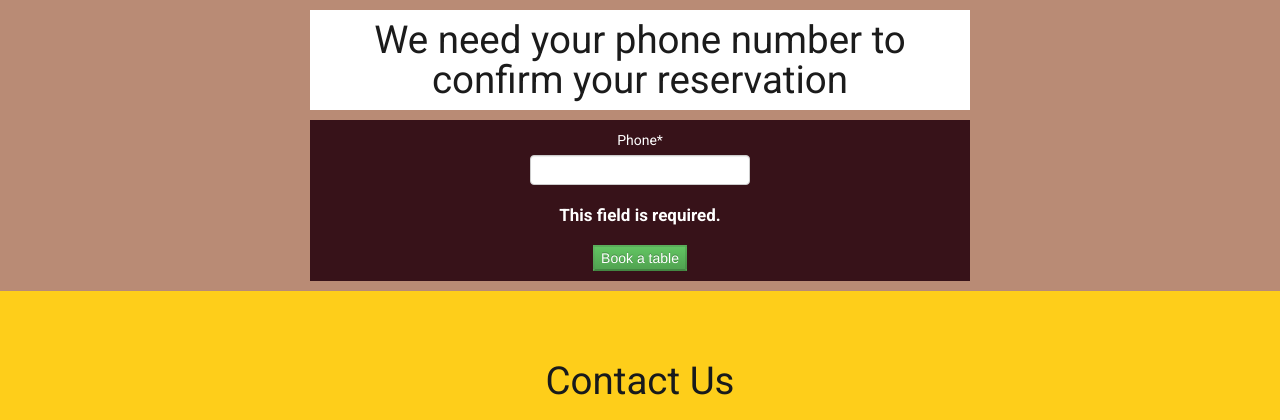
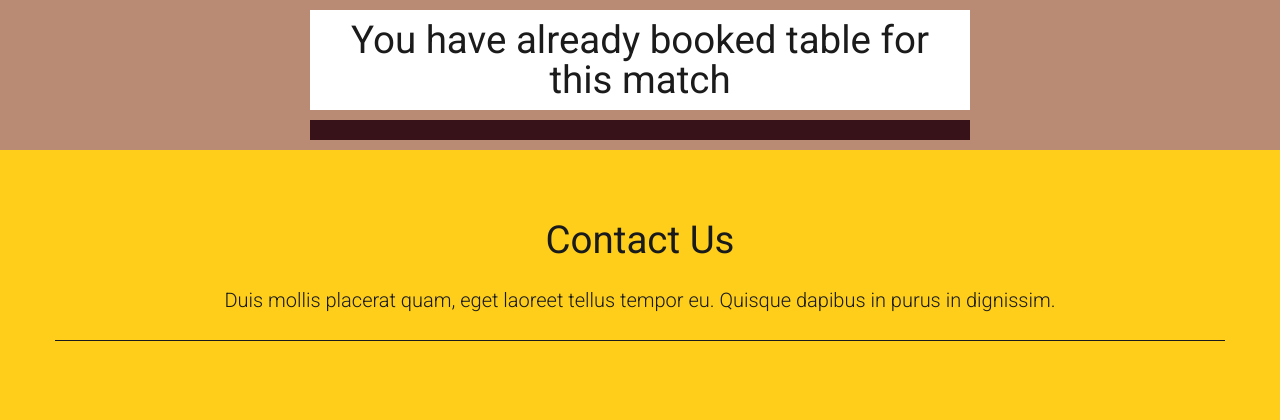
Before and after one commit to MykolaMazh/Sportbar-portfolio, a Django app: page /booked_table/1 in a window 1280 px wide. Shown: the part 80-500 px from the top of the page. Run offline with Django 4.2, Linux system fonts and the light colour scheme; a user stored in the database is signed in; data comes from the database, SQL or seed files in the repository; tables that the repository leaves empty hold one stand-in row (values such as "Sample post"); grey boxes marked "Sample" are stand-in pictures; some libraries are stand-ins or nearby versions.

Commit message:
app_sportbar: Add UniqueConstraint for BookedTable model display message in booked_table_form if notables are  available Add constraint into BookedTableCreateView if all tables are occupied

```diff
--- a/sportbar/app_sportbar/models.py
+++ b/sportbar/app_sportbar/models.py
@@ -3,6 +3,7 @@
 from django.contrib.auth.models import AbstractUser
 from django.core.validators import RegexValidator
 from django.db import models
+from django.db.models import UniqueConstraint
 from django.urls import reverse
 
 class Category(models.Model):
@@ -68,3 +69,11 @@
         message="phone number should consists of 10 figures")
     ]
     )
+
+    class Meta:
+        constraints = [
+            UniqueConstraint(
+                fields=["client", "match"],
+                name="this match is already booked",
+                )
+        ]
--- a/sportbar/app_sportbar/templates/app_sportbar/booked_table_form.html
+++ b/sportbar/app_sportbar/templates/app_sportbar/booked_table_form.html
@@ -1,7 +1,7 @@
 {% extends "base.html" %}
 {% load crispy_forms_filters %}
 {% block content %}
-  <h1 class="form-added">We need your phone number to confirm your reservation </h1>
+  <h1 class="form-added" id="matchUserConstraint">We need your phone number to confirm your reservation </h1>
   <form class="form-added" method="post" id="book_table_form">
     {% csrf_token %}
     {{ form|crispy }}
@@ -9,7 +9,11 @@
     <button type="submit" class="btn-success ">Book a table</button>
   </form>
 
-  <!-- Modal -->
+  {#  Start-error if no table available#}
+  <div class="form-added" id="excessError">{{ excess_error }}</div>
+  {#  End-error if no table available#}
+
+  <!-- Start-Modal -->
   <div class="modal form-added" id="staticBackdrop" data-bs-backdrop="static" data-bs-keyboard="false" tabindex="-1"
        aria-labelledby="staticBackdropLabel" aria-hidden="true" style="left: 24%; display: none">
     <div class="modal-dialog">
@@ -29,7 +33,24 @@
     </div>
   </div>
   <!-- End-Modal -->
+
   <script>
+
+      {#Start-check if already the match booked from Uniqueconstraint#}
+      if (document.querySelector(".alert.alert-block.alert-danger")) {
+          book_table_form.style.display = "none";
+          matchUserConstraint.innerText = " You have already booked table for this match"
+      }
+      {#End-check if already the match booked from Uniqueconstraint#}
+
+      <!--Start-not display form if excessError-->
+      if(document.getElementById("excessError").innerText){
+          book_table_form.style.display = "none"
+          matchUserConstraint.style.display = "none"
+      }
+      <!--End-enot display form if excessError-->
+
+      {#Start-send fetch request for modal confirmation#}
       function sendRequestFetchPost(method, url, body) {
           fetch(url, {
               method: method,
@@ -49,10 +70,12 @@
                   }
               })
       }
+
       book_table_form.addEventListener('submit', function fetchSubmit(event) {
           event.preventDefault();
           sendRequestFetchPost("POST", this.action, new FormData(this))
       })
+      {#End-send fetch request for modal confirmation#}
   </script>
 
 {% endblock %}
--- a/sportbar/app_sportbar/views.py
+++ b/sportbar/app_sportbar/views.py
@@ -48,10 +48,14 @@
 
     def get_context_data(self, **kwargs):
         context = super().get_context_data(**kwargs)
-        initial_data = {"match": self.kwargs["match_id"]}
-        if self.request.user.is_authenticated:
-            initial_data["client"] = self.request.user
-        context["form"] = BookedTableForm(initial_data)
+        if BookedTable.objects.filter(match_id=self.kwargs["match_id"]).count() < 15:
+            initial_data = {"match": self.kwargs["match_id"]}
+            if self.request.user.is_authenticated:
+                initial_data["client"] = self.request.user
+            context["form"] = BookedTableForm(initial_data)
+        else:
+            del context["form"]
+            context["excess_error"] = "Everything is booked for this game."
         return context
 
     def post(self, request, *args, **kwargs):
```
